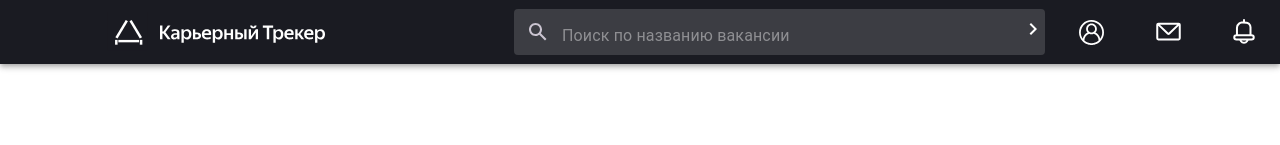
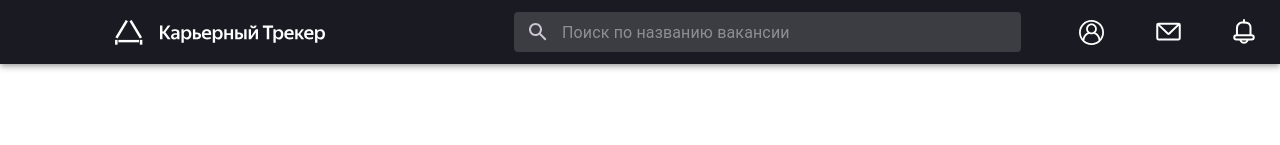
Before and after one commit to Hakaton14/frontend, a React (Vite) app: page / in a window 1280 px wide. Shown: the top 145 px of the page. Built offline with nearby package versions, Linux system fonts and the light colour scheme; sample sign-in values are in the browser's storage.

Commit message:
feat: Добавить переброс на страницу поиска

```diff
--- a/src/components/Header/Header.tsx
+++ b/src/components/Header/Header.tsx
@@ -12,6 +12,7 @@ import UserIcon from "../../ui-kit/icons/user.svg"
 import GroupIcon from "../../ui-kit/icons/letter.svg"
 import Logo from "../../ui-kit/icons/career-logo-1b10b20f 1.svg"
 import { ArrowRightIcon } from "@mui/x-date-pickers"
+import { useNavigate } from "react-router-dom"
 
 const Search = styled("div")(({ theme }) => ({
   position: "relative",
@@ -54,6 +55,8 @@ const StyledInputBase = styled(InputBase)(({ theme }) => ({
 }))
 
 function Header() {
+  const navigate = useNavigate()
+
   return (
     <Box sx={{ flexGrow: 1, Width: "100%" }}>
       <AppBar position="static" sx={{ backgroundColor: "#1A1B22" }}>
@@ -63,7 +66,7 @@ function Header() {
             alt="Логотип"
             style={{ margin: "10px 148px 10px 83px" }}
           />
-          <Search>
+          <Search onClick={() => navigate("/search")}>
             <SearchIconWrapper>
               <img src={SearchIcon} alt="Иконка поиска" />
             </SearchIconWrapper>
@@ -76,7 +79,6 @@ function Header() {
                 // backgroundColor: "#FFF",
               }}
             />
-            <ArrowRightIcon sx={{pt:1}}/>
           </Search>
           <Box sx={{ flexGrow: 1 }} />
           <Box sx={{ display: { xs: "none", md: "flex" } }}>
```
